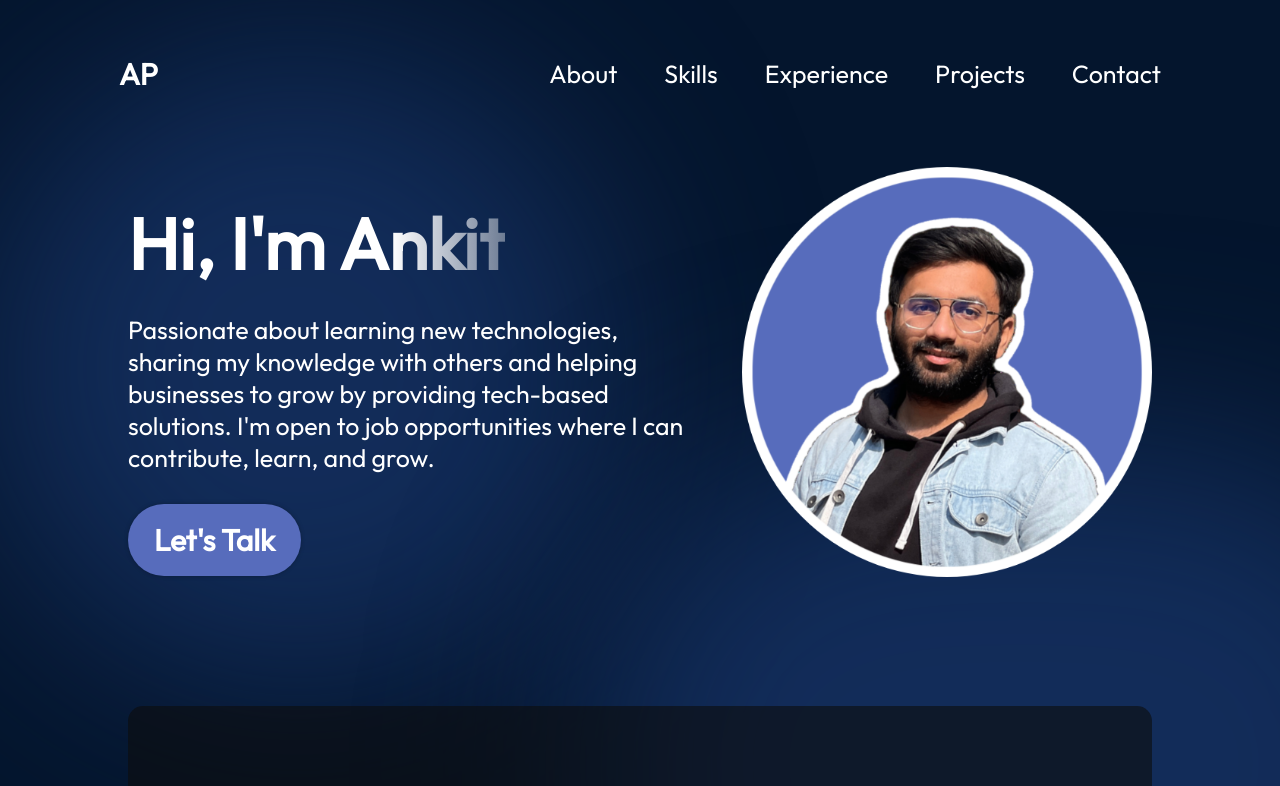
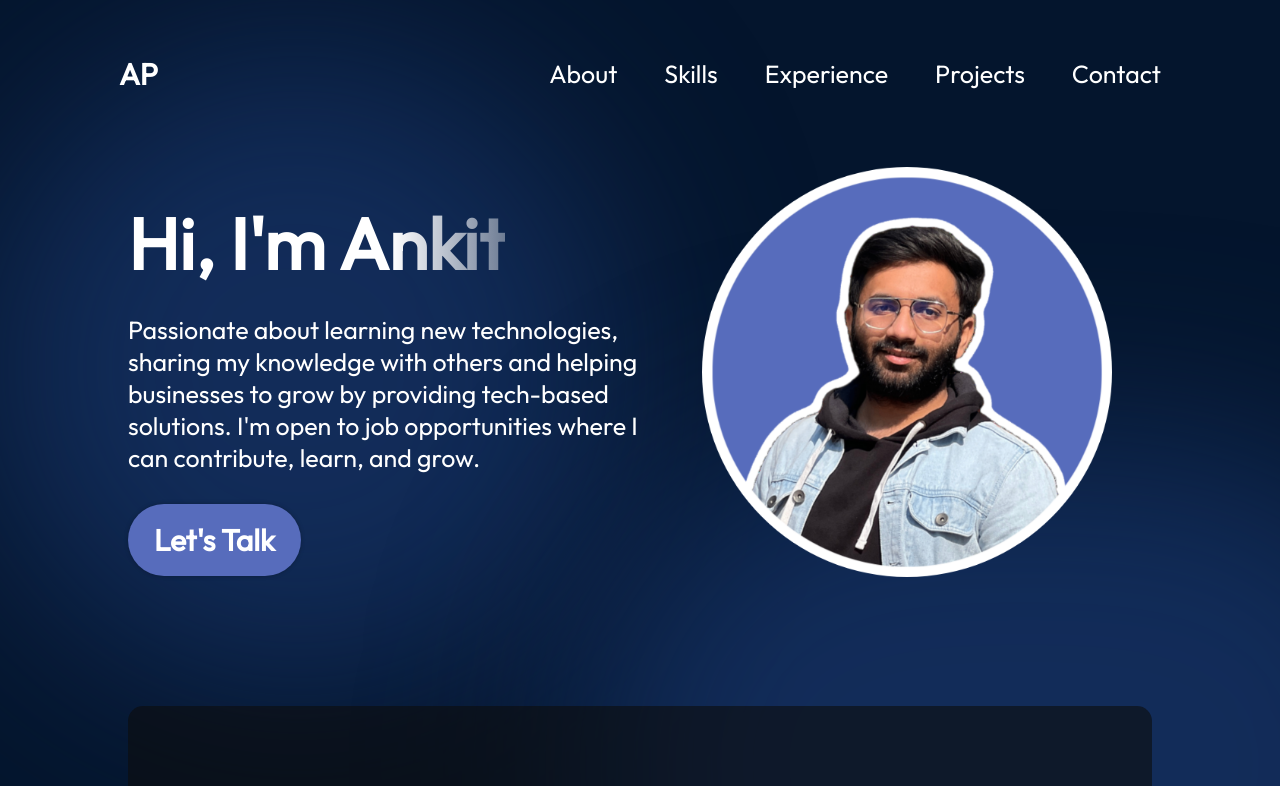
Before and after one commit to ankitpartap/my-portfolio, a React (Vite) app: page / in a window 1280 px wide. Shown: the top 786 px of the page. Built offline with nearby package versions, Linux system fonts and the light colour scheme.

Commit message:
making hero img center

```diff
--- a/src/components/Hero/Hero.module.css
+++ b/src/components/Hero/Hero.module.css
@@ -60,6 +60,7 @@
     /* padding-bottom: -100px; */
     margin-top: -30px;
     margin-left: 40px;
+    margin-right: 40px;
 
 }
 
```
